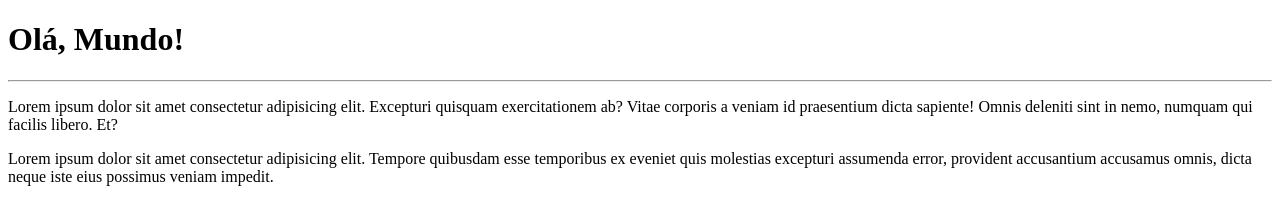
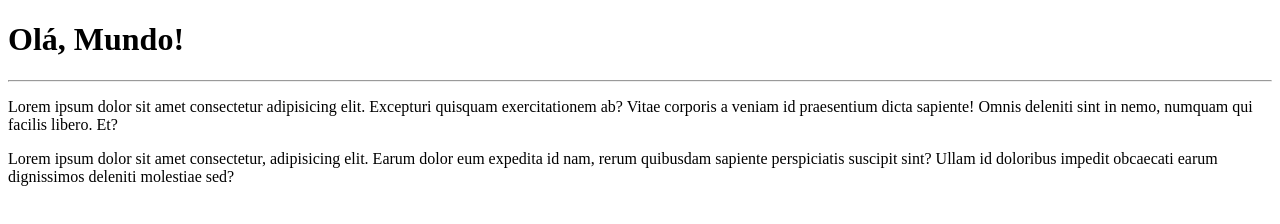
Before and after one commit to crisbarrosilva/Ola-Mundo, a plain HTML site: page site-exemplo/index.html in a window 1280 px wide. Drawn offline with Linux system fonts and the light colour scheme.

Commit message:
Update index.html

```diff
--- a/site-exemplo/index.html
+++ b/site-exemplo/index.html
@@ -10,6 +10,7 @@
     <hr>
 
     <p>Lorem ipsum dolor sit amet consectetur adipisicing elit. Excepturi quisquam exercitationem ab? Vitae corporis a veniam id praesentium dicta sapiente! Omnis deleniti sint in nemo, numquam qui facilis libero. Et?</p>
-    Lorem ipsum dolor sit amet consectetur adipisicing elit. Tempore quibusdam esse temporibus ex eveniet quis molestias excepturi assumenda error, provident accusantium accusamus omnis, dicta neque iste eius possimus veniam impedit.
+    <p>Lorem ipsum dolor sit amet consectetur, adipisicing elit. Earum dolor eum expedita id nam, rerum quibusdam sapiente perspiciatis suscipit sint? Ullam id doloribus impedit obcaecati earum dignissimos deleniti molestiae sed?</p>
+
 </body>
 </html>
```
